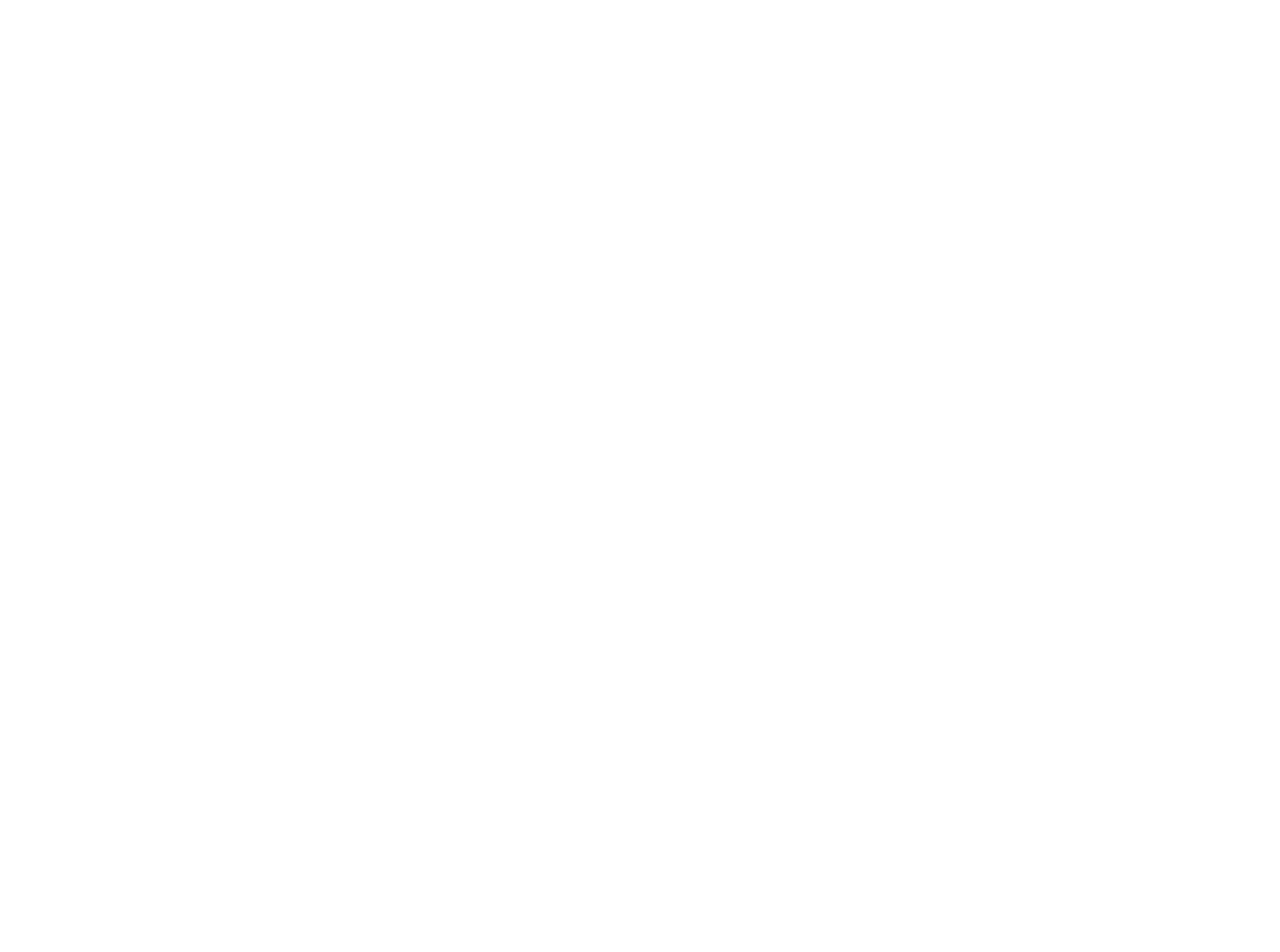
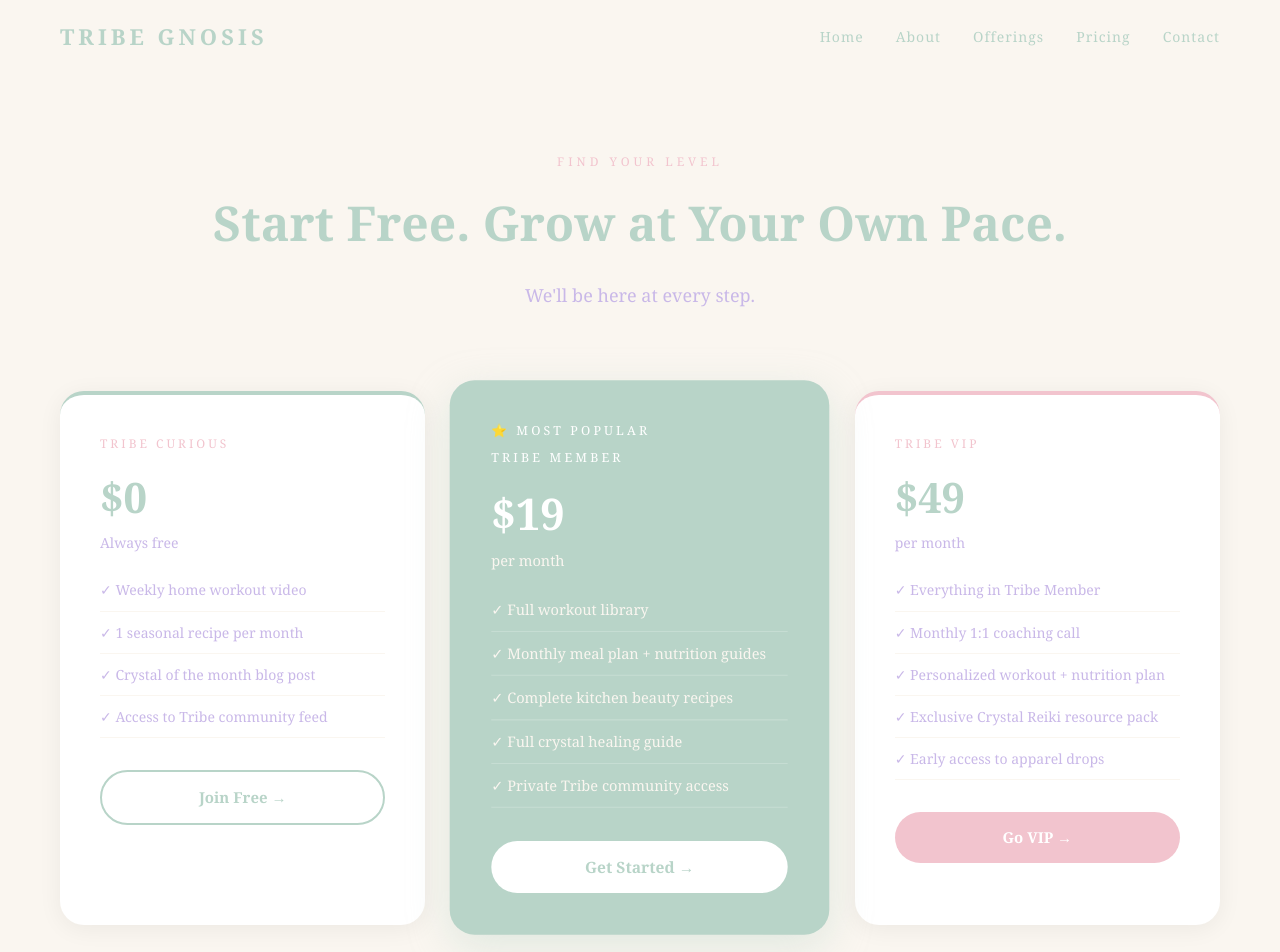
Before and after one commit to cherinascott-web/pivot-capstone, a React (Vite) app: page /pricing in a window 1280 px wide. Before the commit this address had no page. Shown: the top 952 px of the page. Before the commit the page ends 800 px from the top, so only its background shows below. Built offline with nearby package versions, Linux system fonts and the light colour scheme.

Commit message:
pricing page complete

```diff
--- /dev/null
+++ b/src/Pricing.tsx
@@ -0,0 +1,125 @@
+function Pricing() {
+  return (
+    <div style={{ backgroundColor: '#FAF6F0', minHeight: '100vh', fontFamily: 'Georgia, serif' }}>
+
+      {/* NAVBAR */}
+      <nav style={{ display: 'flex', justifyContent: 'space-between', alignItems: 'center', padding: '20px 60px', backgroundColor: '#FAF6F0' }}>
+        <h1 style={{ color: '#B8D4C8', fontSize: '22px', letterSpacing: '4px', margin: 0, fontWeight: 'bold' }}>
+          TRIBE GNOSIS
+        </h1>
+        <div style={{ display: 'flex', gap: '32px' }}>
+          <a href="/" style={{ color: '#B8D4C8', textDecoration: 'none', fontSize: '14px', fontWeight: '500', letterSpacing: '1px' }}>Home</a>
+          <a href="/about" style={{ color: '#B8D4C8', textDecoration: 'none', fontSize: '14px', fontWeight: '500', letterSpacing: '1px' }}>About</a>
+          <a href="/offerings" style={{ color: '#B8D4C8', textDecoration: 'none', fontSize: '14px', fontWeight: '500', letterSpacing: '1px' }}>Offerings</a>
+          <a href="/pricing" style={{ color: '#B8D4C8', textDecoration: 'none', fontSize: '14px', fontWeight: '500', letterSpacing: '1px' }}>Pricing</a>
+          <a href="/contact" style={{ color: '#B8D4C8', textDecoration: 'none', fontSize: '14px', fontWeight: '500', letterSpacing: '1px' }}>Contact</a>
+        </div>
+      </nav>
+
+      {/* HERO */}
+      <section style={{ textAlign: 'center', padding: '80px 60px 40px' }}>
+        <p style={{ color: '#F2C4CE', fontSize: '12px', letterSpacing: '4px', textTransform: 'uppercase', marginBottom: '16px' }}>
+          Find Your Level
+        </p>
+        <h2 style={{ color: '#B8D4C8', fontSize: '48px', fontWeight: 'bold', margin: '0 0 20px 0' }}>
+          Start Free. Grow at Your Own Pace.
+        </h2>
+        <p style={{ color: '#C9B8E8', fontSize: '18px', lineHeight: '1.8', maxWidth: '560px', margin: '0 auto' }}>
+          We'll be here at every step.
+        </p>
+      </section>
+
+      {/* PRICING CARDS */}
+      <section style={{ display: 'grid', gridTemplateColumns: 'repeat(3, 1fr)', gap: '32px', padding: '40px 60px 80px' }}>
+
+        {/* FREE */}
+        <div style={{ backgroundColor: '#fff', borderRadius: '24px', padding: '40px', boxShadow: '0 4px 24px rgba(0,0,0,0.06)', borderTop: '4px solid #B8D4C8' }}>
+          <p style={{ color: '#F2C4CE', fontSize: '12px', letterSpacing: '3px', textTransform: 'uppercase', margin: '0 0 12px 0' }}>Tribe Curious</p>
+          <h3 style={{ color: '#B8D4C8', fontSize: '42px', fontWeight: 'bold', margin: '0 0 4px 0' }}>$0</h3>
+          <p style={{ color: '#C9B8E8', fontSize: '14px', marginBottom: '24px' }}>Always free</p>
+          <ul style={{ listStyle: 'none', padding: 0, margin: '0 0 32px 0' }}>
+            {[
+              'Weekly home workout video',
+              '1 seasonal recipe per month',
+              'Crystal of the month blog post',
+              'Access to Tribe community feed',
+            ].map(item => (
+              <li key={item} style={{ color: '#C9B8E8', fontSize: '14px', lineHeight: '1.8', paddingBottom: '8px', borderBottom: '1px solid #FAF6F0', marginBottom: '8px' }}>
+                ✓ {item}
+              </li>
+            ))}
+          </ul>
+          <a href="/contact" style={{ display: 'block', textAlign: 'center', backgroundColor: 'transparent', color: '#B8D4C8', border: '2px solid #B8D4C8', padding: '14px 28px', borderRadius: '50px', fontSize: '15px', fontWeight: '600', textDecoration: 'none' }}>
+            Join Free →
+          </a>
+        </div>
+
+        {/* MEMBER - FEATURED */}
+        <div style={{ backgroundColor: '#B8D4C8', borderRadius: '24px', padding: '40px', boxShadow: '0 12px 40px rgba(184,212,200,0.4)', transform: 'scale(1.04)' }}>
+          <p style={{ color: '#fff', fontSize: '12px', letterSpacing: '3px', textTransform: 'uppercase', margin: '0 0 8px 0' }}>⭐ Most Popular</p>
+          <p style={{ color: '#fff', fontSize: '12px', letterSpacing: '3px', textTransform: 'uppercase', margin: '0 0 12px 0' }}>Tribe Member</p>
+          <h3 style={{ color: '#fff', fontSize: '42px', fontWeight: 'bold', margin: '0 0 4px 0' }}>$19</h3>
+          <p style={{ color: '#FAF6F0', fontSize: '14px', marginBottom: '24px' }}>per month</p>
+          <ul style={{ listStyle: 'none', padding: 0, margin: '0 0 32px 0' }}>
+            {[
+              'Full workout library',
+              'Monthly meal plan + nutrition guides',
+              'Complete kitchen beauty recipes',
+              'Full crystal healing guide',
+              'Private Tribe community access',
+            ].map(item => (
+              <li key={item} style={{ color: '#FAF6F0', fontSize: '14px', lineHeight: '1.8', paddingBottom: '8px', borderBottom: '1px solid rgba(255,255,255,0.2)', marginBottom: '8px' }}>
+                ✓ {item}
+              </li>
+            ))}
+          </ul>
+          <a href="/contact" style={{ display: 'block', textAlign: 'center', backgroundColor: '#fff', color: '#B8D4C8', padding: '14px 28px', borderRadius: '50px', fontSize: '15px', fontWeight: '700', textDecoration: 'none' }}>
+            Get Started →
+          </a>
+        </div>
+
+        {/* VIP */}
+        <div style={{ backgroundColor: '#fff', borderRadius: '24px', padding: '40px', boxShadow: '0 4px 24px rgba(0,0,0,0.06)', borderTop: '4px solid #F2C4CE' }}>
+          <p style={{ color: '#F2C4CE', fontSize: '12px', letterSpacing: '3px', textTransform: 'uppercase', margin: '0 0 12px 0' }}>Tribe VIP</p>
+          <h3 style={{ color: '#B8D4C8', fontSize: '42px', fontWeight: 'bold', margin: '0 0 4px 0' }}>$49</h3>
+          <p style={{ color: '#C9B8E8', fontSize: '14px', marginBottom: '24px' }}>per month</p>
+          <ul style={{ listStyle: 'none', padding: 0, margin: '0 0 32px 0' }}>
+            {[
+              'Everything in Tribe Member',
+              'Monthly 1:1 coaching call',
+              'Personalized workout + nutrition plan',
+              'Exclusive Crystal Reiki resource pack',
+              'Early access to apparel drops',
+            ].map(item => (
+              <li key={item} style={{ color: '#C9B8E8', fontSize: '14px', lineHeight: '1.8', paddingBottom: '8px', borderBottom: '1px solid #FAF6F0', marginBottom: '8px' }}>
+                ✓ {item}
+              </li>
+            ))}
+          </ul>
+          <a href="/contact" style={{ display: 'block', textAlign: 'center', backgroundColor: '#F2C4CE', color: '#fff', padding: '14px 28px', borderRadius: '50px', fontSize: '15px', fontWeight: '600', textDecoration: 'none' }}>
+            Go VIP →
+          </a>
+        </div>
+
+      </section>
+
+      {/* TRUST SIGNAL */}
+      <section style={{ backgroundColor: '#F2C4CE', padding: '40px', textAlign: 'center' }}>
+        <p style={{ color: '#fff', fontSize: '18px', fontWeight: '600', margin: '0 0 8px 0' }}>
+          No contracts. No commitments. Cancel anytime.
+        </p>
+        <p style={{ color: '#fff', fontSize: '15px', margin: 0 }}>
+          10,000+ women already in the Tribe. 💜
+        </p>
+      </section>
+
+      {/* FOOTER */}
+      <footer style={{ backgroundColor: '#B8D4C8', padding: '24px', textAlign: 'center' }}>
+        <p style={{ color: '#FAF6F0', fontSize: '13px', margin: 0 }}>© 2026 Tribe Gnosis · Cherina Montenique Scott · All Rights Reserved</p>
+      </footer>
+
+    </div>
+  )
+}
+
+export default Pricing
--- a/src/main.tsx
+++ b/src/main.tsx
@@ -5,6 +5,7 @@
 import App from './App.tsx'
 import About from './About.tsx'
 import Offerings from './Offerings.tsx'
+import Pricing from './Pricing.tsx'
 
 createRoot(document.getElementById('root')!).render(
   <StrictMode>
@@ -13,6 +14,7 @@
         <Route path="/" element={<App />} />
         <Route path="/about" element={<About />} />
         <Route path="/offerings" element={<Offerings />} />
+        <Route path="/pricing" element={<Pricing />} />
       </Routes>
     </BrowserRouter>
   </StrictMode>
```
